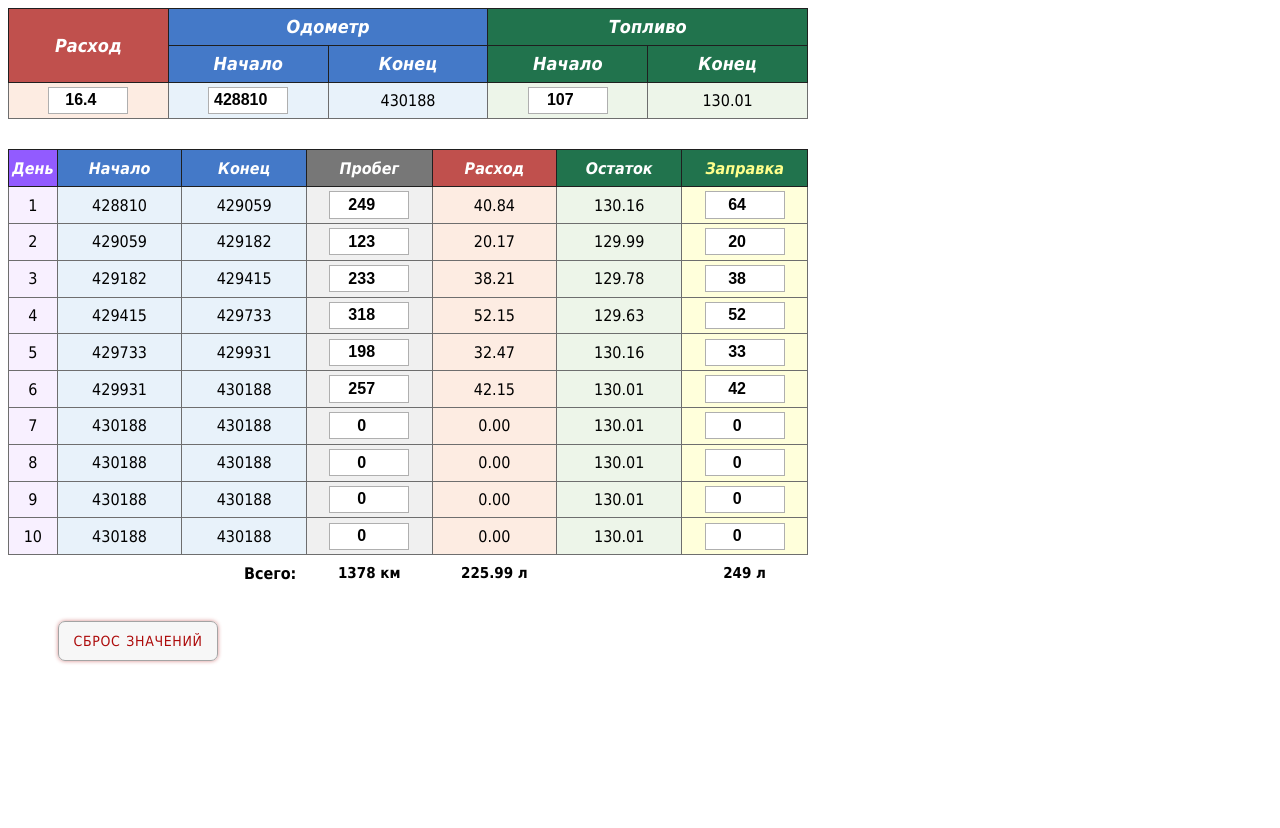
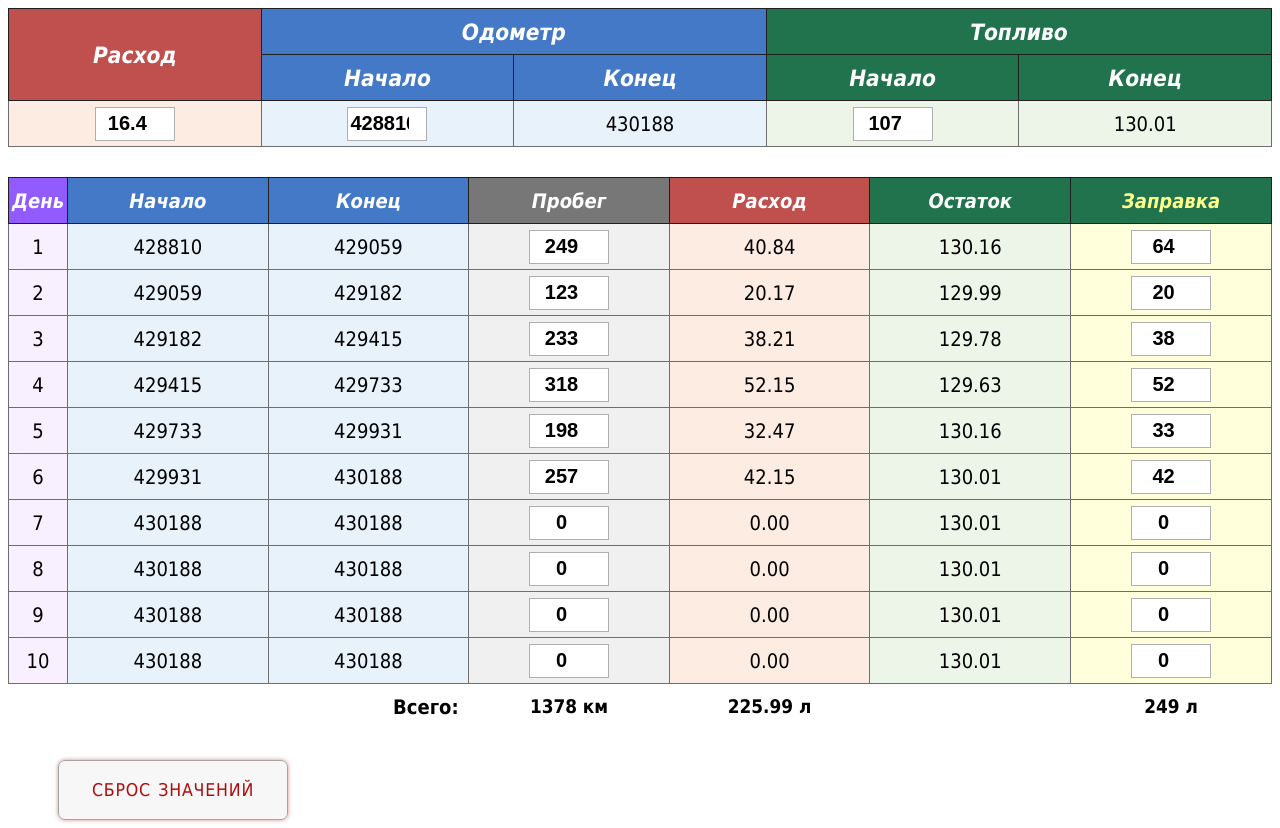
Before and after one commit to FliteFactory/Waybill-10days, a plain HTML site: page index.html in a window 1280 px wide. Before the commit the page ends 800 px from the top, so only its background shows below. Drawn offline with Linux system fonts and the light colour scheme.

Commit message:
Update styles.css

```diff
--- a/styles.css
+++ b/styles.css
@@ -2,20 +2,24 @@
     box-sizing: border-box;
 }
 
+html {
+    font-size: 20px;
+}
+
 body {
     font-family: Tahoma, sans-serif;
-    font-size: 16px;
+    font-size: 1rem;
 }
 
 table {
     border-collapse: collapse;
-    max-width: 800px;
+    max-width: 1500px;
     width: 100%;
     margin-bottom: 30px;
 }
 
 #header {
-    font-size: 18px;
+    font-size: 1.125rem;
 }
 
 td, th {
@@ -26,7 +30,7 @@ td, th {
 }
 
 td {
-    font-size: 16px;
+    font-size: 1rem;
     border: 1px solid #6e6e6e;
 }
 
@@ -40,7 +44,7 @@ input {
     width: 80px;
     height: 1.7rem;
     text-align: center;
-    font-size: 16px;
+    font-size: 1rem;
     font-weight: bold;
     border: 1px solid #afafaf;
 }
@@ -48,24 +52,24 @@ input {
 #total {
     text-align: right;
     padding-right: 10px;
-    font-size: 16px;
+    font-size: 1rem;
 }
 
 .total > td {
     font-weight: bold;
-    font-size: 15px;
+    font-size: 0.94rem;
     border: none;
 }
 
 #resetBtn {
     display: block;
-    width: 160px;
-    height: 40px;
+    width: 230px;
+    height: 60px;
     margin-left: 50px;
     background-color: rgba(244, 244, 244, 0.7);
     color: #ad0b0b;
     font-family: Tahoma, sans-serif;
-    font-size: 14px;
+    font-size: 0.88rem;
     letter-spacing: 0.04rem;
     word-spacing: 0.08rem;
     text-transform: uppercase;
```
